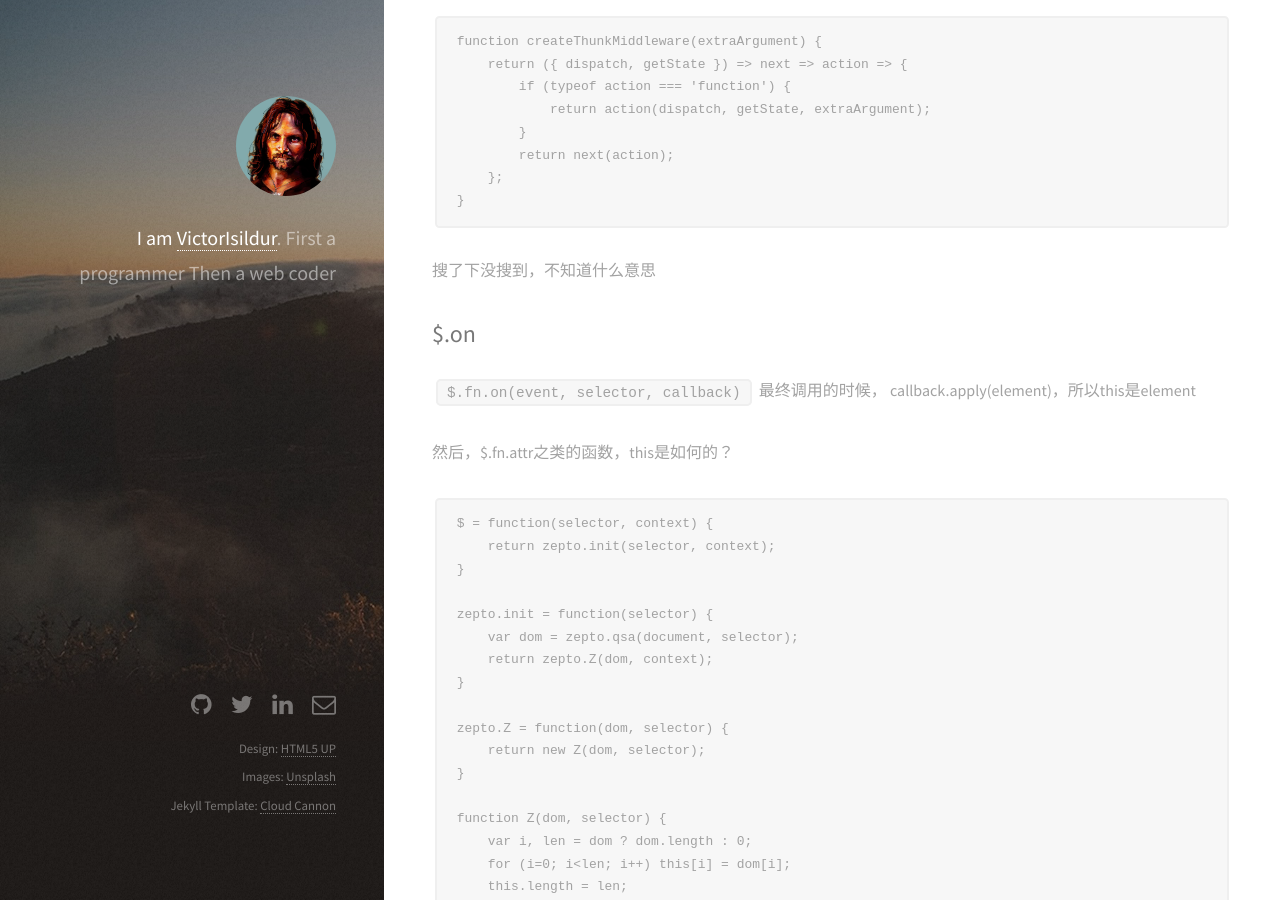
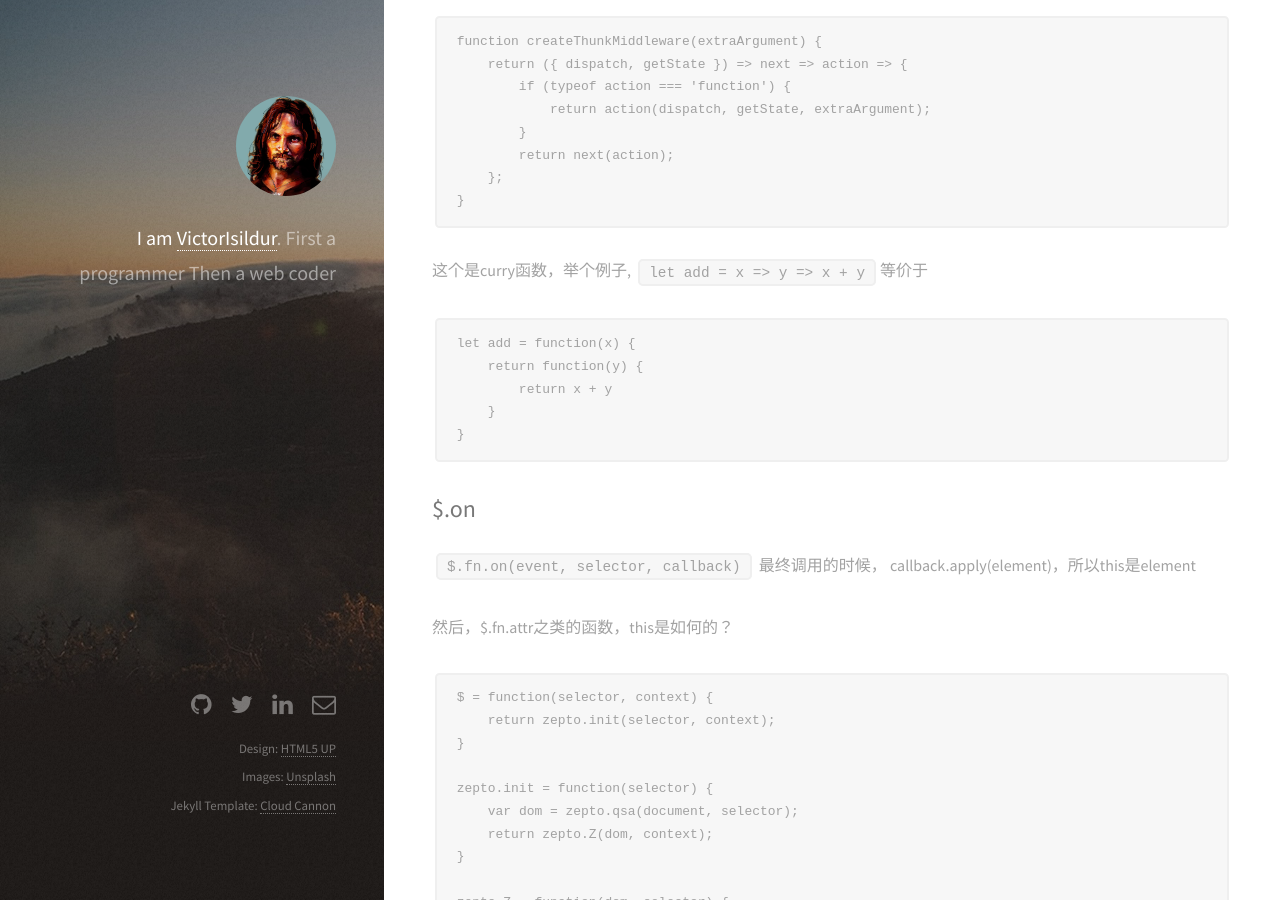
Before and after one commit to victorisildur/victorisildur.github.io, a Jekyll site: the page built from _posts/2016-07-01-es2015.markdown, in a window 1280 px wide and 900 px high, scrolled down 3177 px. Built offline with Jekyll 4.4.1, drawn with Linux system fonts in a browser that asks for light colours; Markdown is read by kramdown in place of the engine named in the settings.

Commit message:
typescript

````diff
--- a/_posts/2016-07-01-es2015.markdown
+++ b/_posts/2016-07-01-es2015.markdown
@@ -138,7 +138,15 @@ function createThunkMiddleware(extraArgument) {
 }
 ```
 
-搜了下没搜到，不知道什么意思
+这个是curry函数，举个例子, ```let add = x => y => x + y```等价于
+
+```javascript
+let add = function(x) {
+    return function(y) {
+        return x + y
+    }
+}
+```
 
 ## $.on
 
--- a/_posts/2016-09-26-typescript.markdown
+++ b/_posts/2016-09-26-typescript.markdown
@@ -144,3 +144,7 @@ workflowReducer收到这个action后，workflowState根据trigger做出跃迁，
 除了普通workflow，qcloud团队还对fetch(异步取数据), query(查找)动作进行了抽象，fetch状态机如下：
 
 ![fetcher state 状态机]({{site.url}}/assets/images/fetcherState_fetcherTrigger.png)
+
+## vim 快捷键
+
+* 代码自动缩进：ggvG=
--- a/_posts/2016-10-12-tls.markdown
+++ b/_posts/2016-10-12-tls.markdown
@@ -50,3 +50,9 @@ https是tls最常见的使用场景，然而本篇针对的是物联下的加密
 3. 客户拿到证书，用公钥解密数字签名，得到hash，再自己对证书的"公钥+网站信息"部分哈希一下，
 两者比较下，如果一样，说明数字签名确实是正确的私钥加密的，张三确实公私钥都有。
 4. 客户发送公钥加密后的随机字符串给张三，张三私钥解密后回传，字符串一致，则认证这就是张三。
+
+solution 1的方案有致命缺陷，就是公钥私钥都是张三给的，黑客要是拦截到证书，首先把公钥替换掉，然后把"公钥+网站信息hash"用自己的私钥加密下，替换掉原来的签名。
+这样客户去执行3,4步，不会发现任何问题。
+
+这个问题产生的根本原因在于公钥私钥都是张三提供，客户啥凭据都没有，一旦通信被监听，就很容易被中间人冒充成张三了。
+对此，有了solution 2:
````
